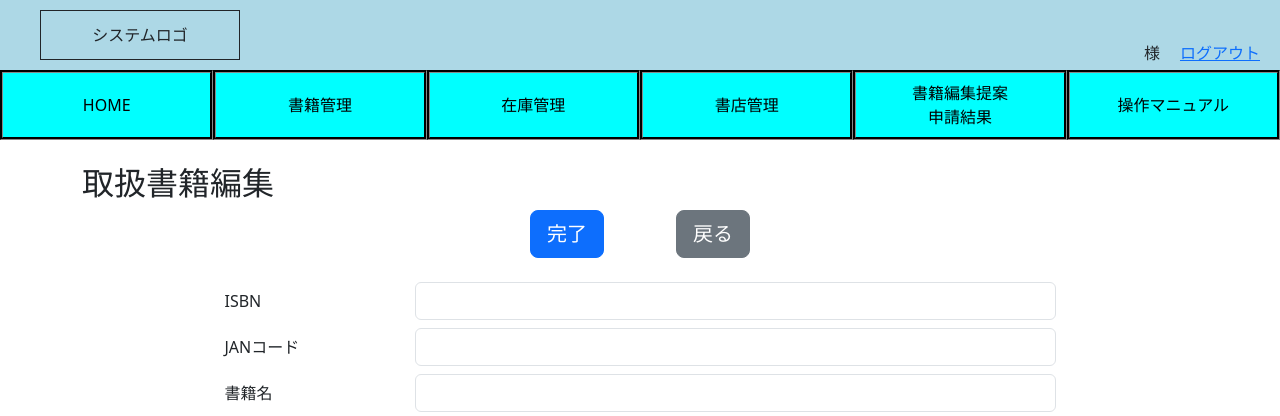
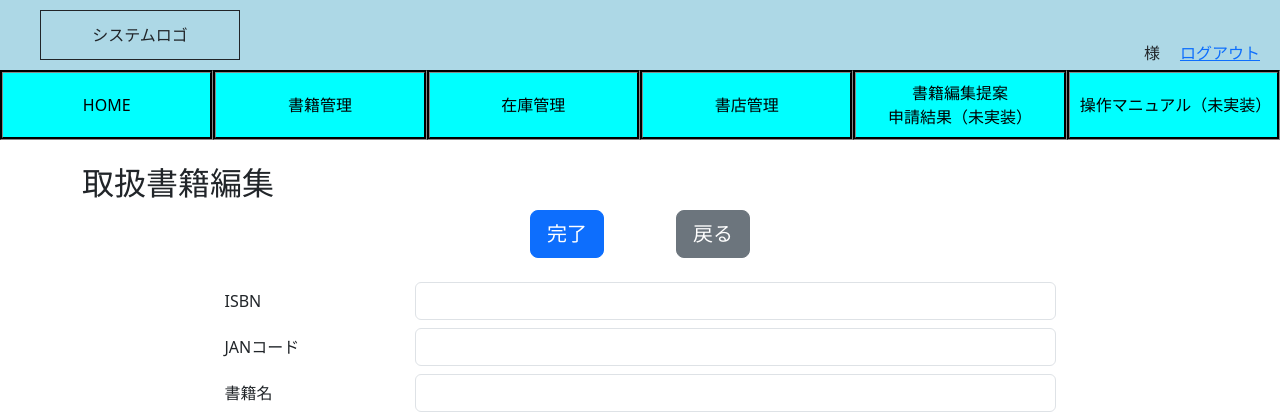
Before and after one commit to uk-works/ibis, a Spring app: template src/main/resources/templates/book/store/edit.html in a window 1280 px wide. Shown: the top 416 px of the page. Run offline with Thymeleaf, Linux system fonts and the light colour scheme; the template is opened without the code that fills it, so the values that code supplies are empty.

Commit message:
書店員ヘッダー修正

```diff
--- a/src/main/resources/templates/common/store_header.html
+++ b/src/main/resources/templates/common/store_header.html
@@ -19,8 +19,8 @@
 	    <a href="/book/list" class="nav-item">書籍管理</a>
 	    <a href="/inventory/list" class="nav-item">在庫管理</a>
 	    <a href="/store/edit" class="nav-item">書店管理</a>
-	    <a href="/bookeditproposal/list" class="nav-item">書籍編集提案<br>申請結果</a>
-	    <a href="#" class="nav-item">操作マニュアル</a>
+	    <a href="#" class="nav-item">書籍編集提案<br>申請結果（未実装）</a>
+	    <a href="#" class="nav-item">操作マニュアル（未実装）</a>
 	</nav>
 </header>
 
```
